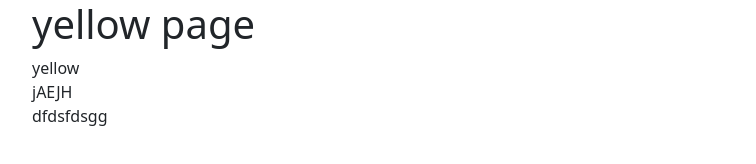
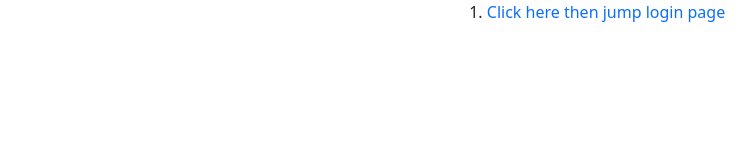
Before and after one commit to kiranrathor30697/responsive-yellow-pages, a plain HTML site: page index.html in a window 1280 px wide. Shown: the whole page, without its empty margins (50-806 px from the left). Drawn offline with nearby package versions, Linux system fonts and the light colour scheme.

Commit message:
login page

```diff
--- a/index.html
+++ b/index.html
@@ -18,13 +18,13 @@
 
     </head>
     <body>
-        <div class="container">
-            <h1>yellow page</h1>
-            <header>yellow</header>
-            <footer>jAEJH</footer>
-            <div class="row">
-                <div class="col-12">dfdsfdsgg</div>
-            </div>
+        <div class="d-flex justify-content-center">
+            <ol>
+                <li>
+                    <a href="login.html" class="text-decoration-none">Click here then jump login page</a>
+                </li>
+            </ol>
         </div>
+
 </body>
 </html>
```
